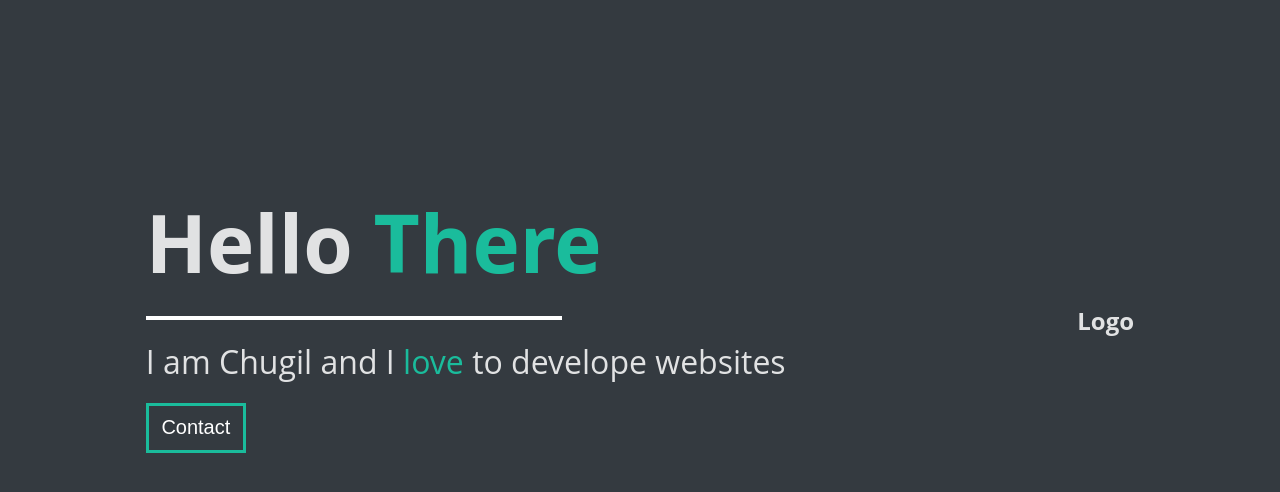
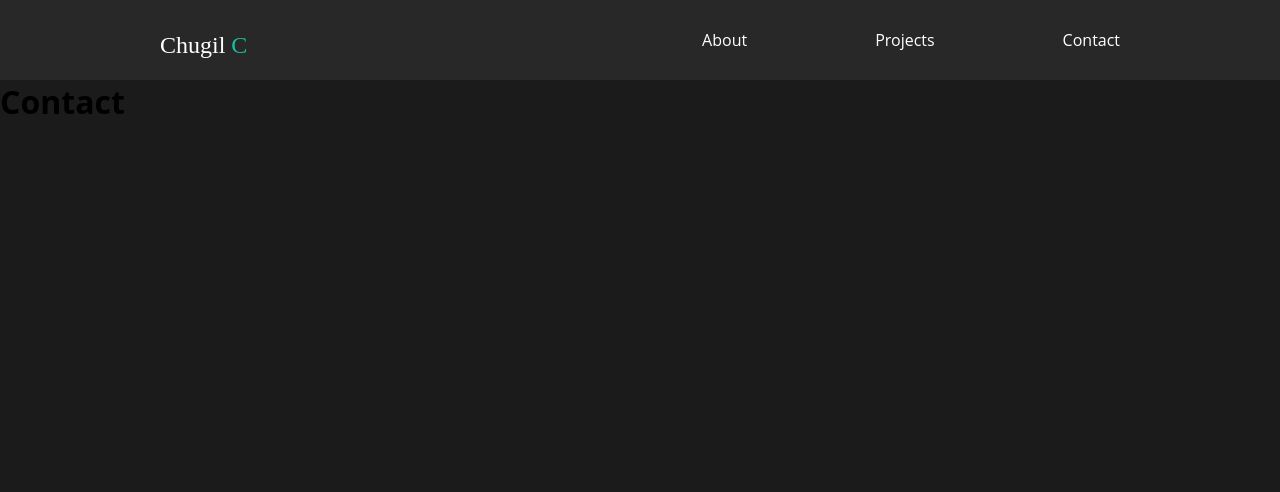
Before and after one commit to ChugilC/Portfolio, a React (Create React App) app: page /contact in a window 1280 px wide. Shown: the top 492 px of the page. Built offline with nearby package versions, Linux system fonts and the light colour scheme.

Commit message:
Completed Navbar

```diff
--- a/package.json
+++ b/package.json
@@ -8,6 +8,7 @@
     "@testing-library/user-event": "^12.8.3",
     "react": "^17.0.2",
     "react-dom": "^17.0.2",
+    "react-router-dom": "^5.2.0",
     "react-scripts": "4.0.3",
     "styled-components": "^5.3.0",
     "web-vitals": "^1.1.2"
--- a/src/App.js
+++ b/src/App.js
@@ -1,14 +1,31 @@
 import React from "react";
 // Global Styles
 import GlobalStyle from "./golbalStyles";
+//Navbar
+import Navbar from "./components/Navbar";
 //Pages
 import About from "./pages/About";
+import Project from "./pages/Project";
+import Contact from "./pages/Contact";
+// React Router
+import { Switch, Route } from "react-router-dom";
 
 function App() {
   return (
     <div className="App">
       <GlobalStyle />
-      <About />
+      <Navbar />
+      <Switch>
+        <Route path="/" exact>
+          <About />
+        </Route>
+        <Route path="/project">
+          <Project />
+        </Route>
+        <Route path="/contact">
+          <Contact />
+        </Route>
+      </Switch>
     </div>
   );
 }
--- a/src/components/AboutSection.jsx
+++ b/src/components/AboutSection.jsx
@@ -38,9 +38,6 @@
     margin-top: 20px;
     margin-bottom: 20px;
   }
-  span {
-    color: #1abc9c;
-  }
   .line {
     display: block;
     height: 0.2rem;
--- /dev/null
+++ b/src/components/Navbar.jsx
@@ -0,0 +1,56 @@
+import React from "react";
+import styled from "styled-components";
+// Router
+import { Link } from "react-router-dom";
+
+const Navbar = () => {
+  return (
+    <Nav>
+      <h1>
+        <Link className="logo" to="/">
+          Chugil <span>C</span>
+        </Link>
+      </h1>
+      <ul>
+        <li>
+          <Link to="/">About</Link>
+        </li>
+        <li>
+          <Link to="/project">Projects</Link>
+        </li>
+        <li>
+          <Link to="/contact">Contact</Link>
+        </li>
+      </ul>
+    </Nav>
+  );
+};
+
+const Nav = styled.div`
+  min-height: 10vh;
+  display: flex;
+  margin: auto;
+  justify-content: space-between;
+  align-items: center;
+  padding: 1rem 10rem;
+  background-color: #282828;
+  a {
+    color: #fff;
+    text-decoration: none;
+  }
+  ul {
+    display: flex;
+    list-style: none;
+  }
+  .logo {
+    font-size: 1.5rem;
+    font-family: "Lobster", cursive;
+    font-weight: lighter;
+  }
+  li {
+    padding-left: 8rem;
+    position: relative;
+  }
+`;
+
+export default Navbar;
--- a/src/golbalStyles.js
+++ b/src/golbalStyles.js
@@ -8,7 +8,7 @@
     }
 
     body {
-        background: #343a40;
+        background: #1B1B1B;
         font-family: 'Open Sans', sans-serif;
     }
     h2 {
@@ -17,6 +17,9 @@
     p {
         color: #ffffffda;
     }
+    span {
+        color: #1abc9c;
+    }
 `;
 
 export default GlobalStyle;
--- a/src/index.js
+++ b/src/index.js
@@ -1,13 +1,16 @@
-import React from 'react';
-import ReactDOM from 'react-dom';
-import App from './App';
-import reportWebVitals from './reportWebVitals';
+import React from "react";
+import ReactDOM from "react-dom";
+import App from "./App";
+import reportWebVitals from "./reportWebVitals";
+import { BrowserRouter } from "react-router-dom";
 
 ReactDOM.render(
   <React.StrictMode>
-    <App />
+    <BrowserRouter>
+      <App />
+    </BrowserRouter>
   </React.StrictMode>,
-  document.getElementById('root')
+  document.getElementById("root")
 );
 
 // If you want to start measuring performance in your app, pass a function
--- /dev/null
+++ b/src/pages/Contact.jsx
@@ -0,0 +1,11 @@
+import React from "react";
+
+const Contact = () => {
+  return (
+    <div>
+      <h1>Contact</h1>
+    </div>
+  );
+};
+
+export default Contact;
--- /dev/null
+++ b/src/pages/Project.jsx
@@ -0,0 +1,11 @@
+import React from "react";
+
+const Project = () => {
+  return (
+    <div>
+      <h1>Project</h1>
+    </div>
+  );
+};
+
+export default Project;
```
Also changed, not shown: 1 other file (tests, documents, lock files or other folders).
